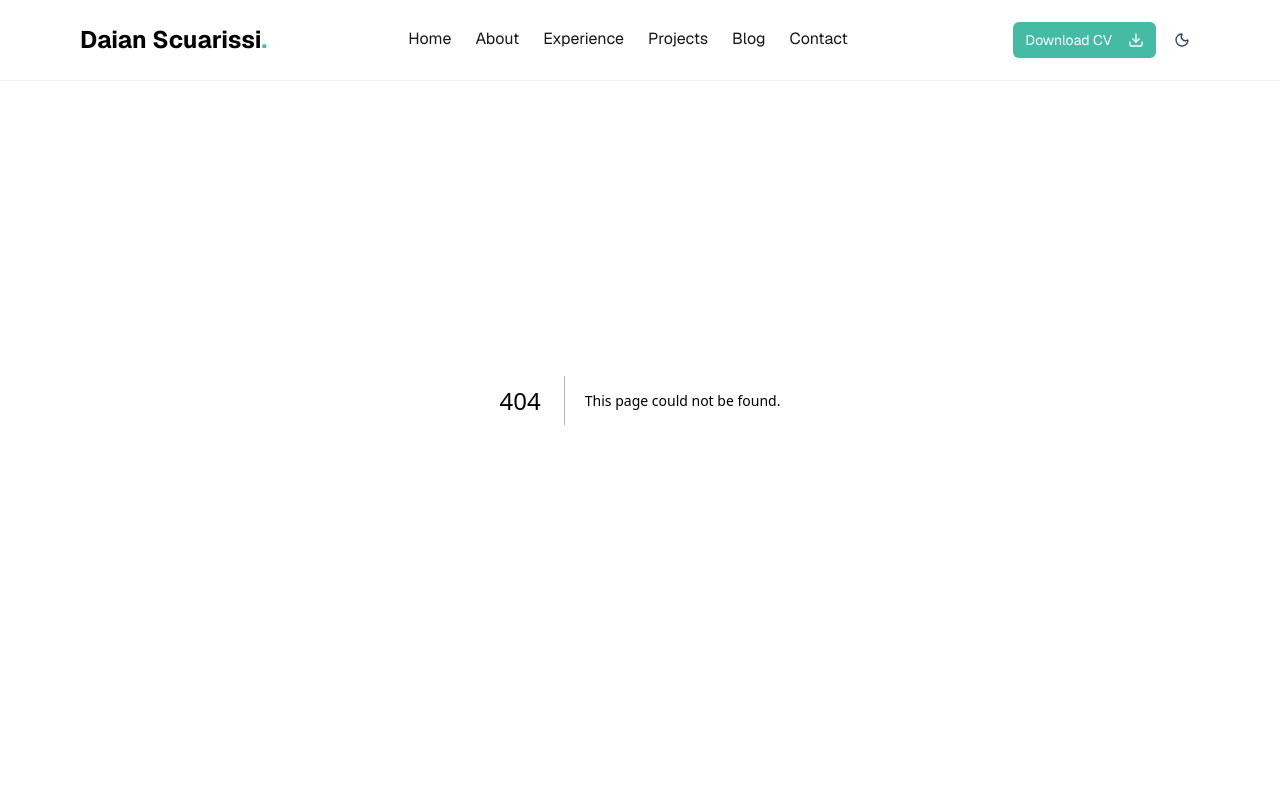
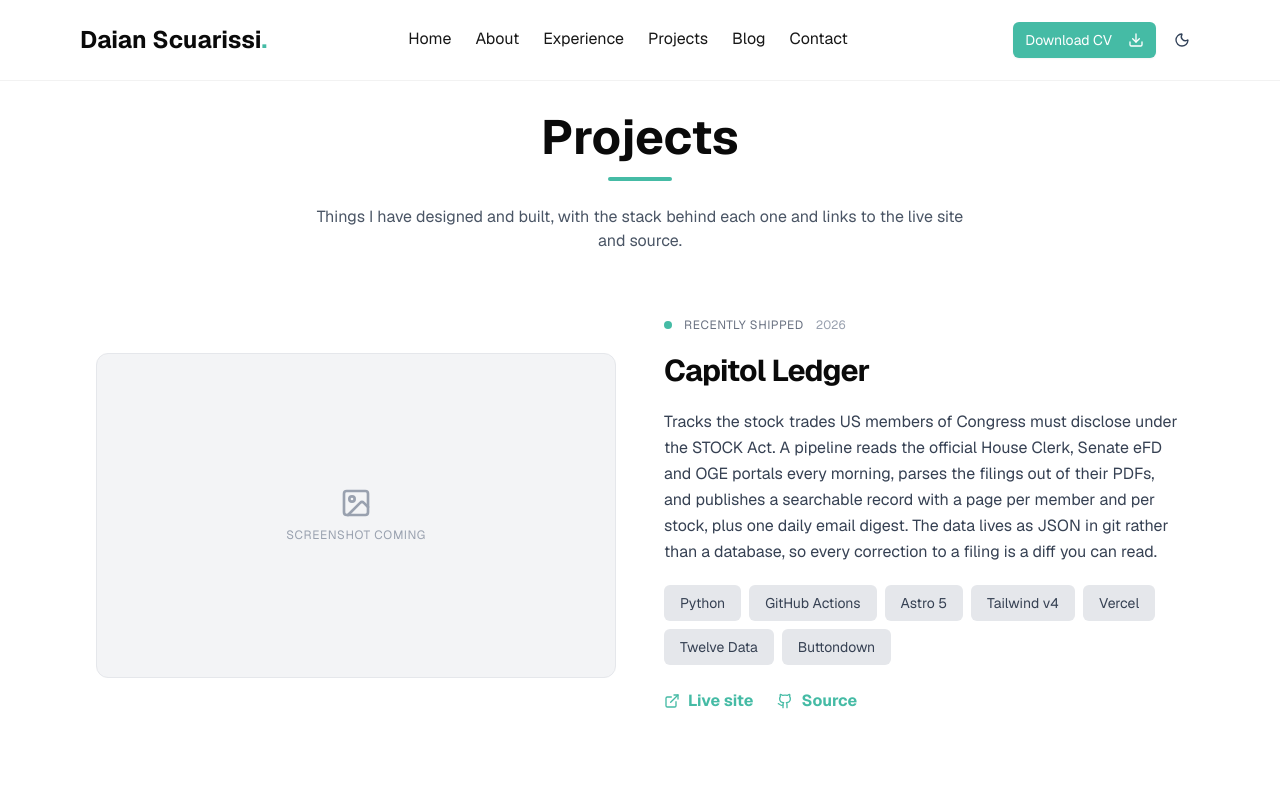
Before and after one commit to SDaian/ds-theme-portfolio, a Next.js app: page /projects in a window 1280 px wide. Before the commit this address had no page. Shown: the top 800 px of the page. Built offline with nearby package versions, Linux system fonts and the light colour scheme.

Commit message:
feat: add projects page and nav entry

```diff
--- /dev/null
+++ b/src/app/projects/page.tsx
@@ -0,0 +1,39 @@
+import type { Metadata } from 'next';
+
+import { PROJECT_ITEMS } from '@/components/Projects/Data/ProjectItems';
+import { ProjectCard } from '@/components/Projects/Components/ProjectCard';
+
+const description =
+  'Things I have designed and built, with the stack behind each one and links to the live site and source.';
+
+export const metadata: Metadata = {
+  title: 'Projects | Daian Scuarissi',
+  description,
+  openGraph: {
+    title: 'Projects | Daian Scuarissi',
+    description,
+    type: 'website',
+  },
+  twitter: {
+    title: 'Projects | Daian Scuarissi',
+    description,
+  },
+};
+
+export default function ProjectsPage() {
+  return (
+    <div className='mx-auto mt-[65px] min-h-[calc(100vh-165px)] max-w-6xl px-4 py-8 sm:px-6 sm:py-12 lg:px-8'>
+      <header className='mb-16 text-center'>
+        <h1 className='mb-4 text-4xl font-bold md:text-5xl'>Projects</h1>
+        <div className='bg-brand mx-auto mb-6 h-1 w-16 rounded-full' />
+        <p className='mx-auto max-w-2xl text-gray-600 dark:text-gray-400'>{description}</p>
+      </header>
+
+      <div className='flex flex-col gap-16 md:gap-24'>
+        {PROJECT_ITEMS.map((project, i) => (
+          <ProjectCard key={project.slug} index={i} project={project} />
+        ))}
+      </div>
+    </div>
+  );
+}
```
